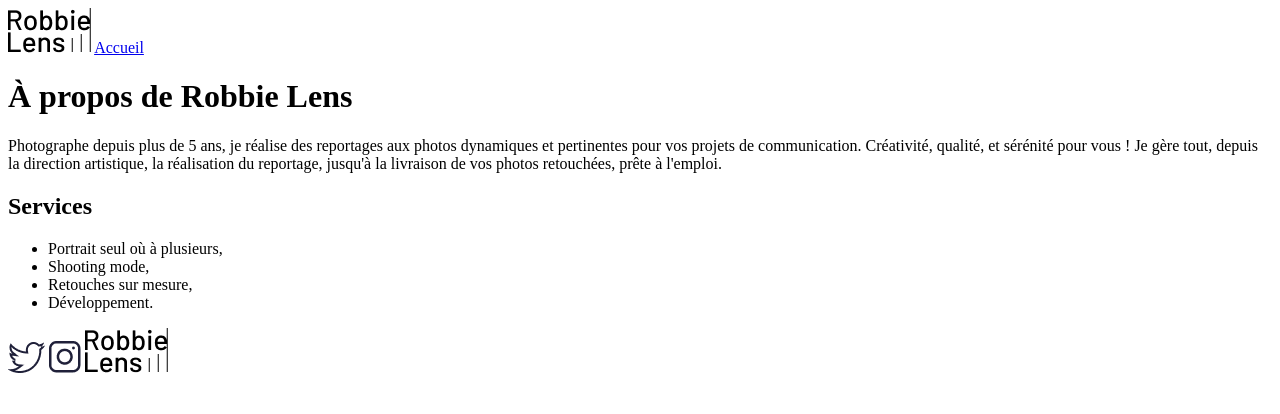
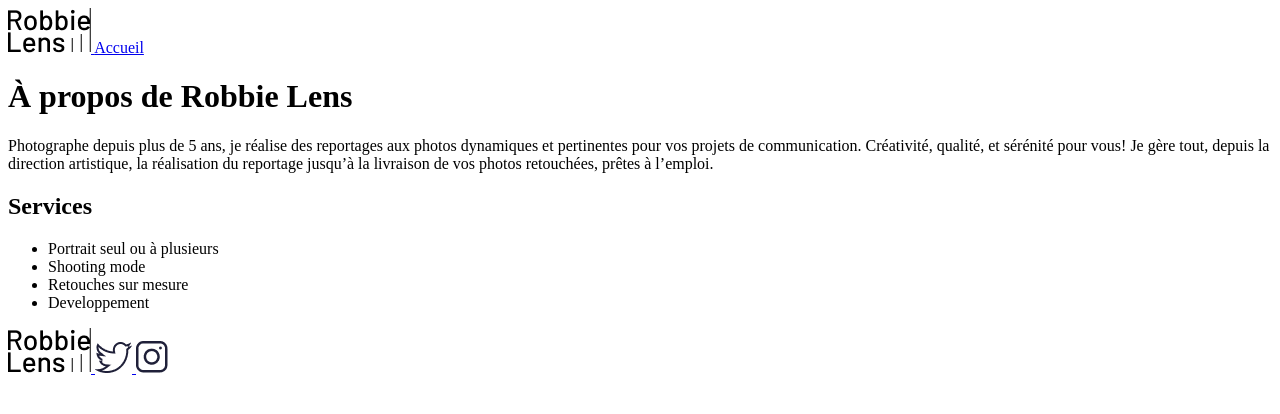
Before and after one commit to KrynGe-dev/openClassroomHtmlCssBase, a plain HTML site: page a-propos.html in a window 1280 px wide. Drawn offline with Linux system fonts and the light colour scheme.

Commit message:
Ajout du fichier style.css + recuperatioon du code des fichiers index + a-propos sur le github d'exercice pour s'assurer de la propreté du code

```diff
--- a/a-propos.html
+++ b/a-propos.html
@@ -1,24 +1,38 @@
 <!DOCTYPE html>
+<html>
 
-<html lang="fr">
 <head>
-		<meta charset="UTF-8">
+    <meta charset="utf-8">
     <title>À propos - Robbie Lens Photographie</title>
 </head>
+
 <body>
-		<a href="index.html"><img src="images/logo.png" alt="Logotype de Robbie Lens"></a>
+    <a href="index.html">
+        <img src="images/logo.png" alt="Logo Robbie Lens">
+    </a>
     <a href="index.html">Accueil</a>
     <h1>À propos de Robbie Lens</h1>
-		<p>Photographe depuis plus de 5 ans, je réalise des reportages aux photos dynamiques et pertinentes pour vos projets de communication. Créativité, qualité, et sérénité pour vous ! Je gère tout, depuis la direction artistique, la réalisation du reportage, jusqu'à la livraison de vos photos retouchées, prête à l'emploi.<p>
+    <p>
+        Photographe depuis plus de 5 ans, je réalise des reportages aux photos dynamiques et pertinentes pour vos
+        projets de communication. Créativité, qualité, et sérénité pour vous! Je gère tout, depuis la direction
+        artistique, la réalisation du reportage jusqu’à la livraison de vos photos retouchées, prêtes à l’emploi.
+    </p>
     <h2>Services</h2>
     <ul>
-			<li>Portrait seul où à plusieurs,</li>
-			<li>Shooting mode,</li>
-			<li>Retouches sur mesure,</li>
-			<li>Développement.</li>
+        <li>Portrait seul ou à plusieurs</li>
+        <li>Shooting mode</li>
+        <li>Retouches sur mesure</li>
+        <li>Developpement</li>
     </ul>
-		<a href="https://x.com" target="_blank"><img src="images/twitter.png" alt="Logotype du site X" title="Rejoignez-moi sur X"></a>
-		<a href="https://www.instagram.com/" target="_blank"><img src="images/instagram.png" alt="Logotype du site Instagram" title="Rejoignez-moi sur Instagram"></a>
-		<a href="index.html"><img src="images/logo.png" alt="Logotype de Robbie Lens"></a>
+    <a href="index.html">
+        <img src="images/logo.png" alt="Logo Robbie Lens">
+    </a>
+    <a target="_blank" href="https://twitter.com/">
+        <img src="images/twitter.png" alt="Logo Twitter">
+    </a>
+    <a target="_blank" href="https://www.instagram.com/">
+        <img src="images/instagram.png" alt="Logo Instagram">
+    </a>
 </body>
+
 </html>
```
Also changed, not shown: index.html (+17 -7 lines), style.css (added), 1 other file. Lines whose indentation alone changed are shown as unchanged.
